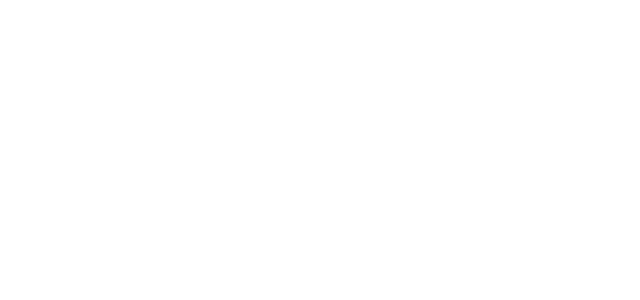
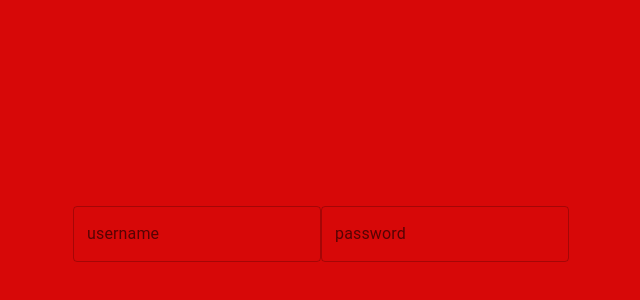
Before and after one commit to ShlomoSha/todoList, a React (Vite) app in the folder client/: page /login in a window 1280 px wide. Shown: the part 166-466 px from the top of the page, without its empty margins (319-959 px from the left). Built offline with nearby package versions, Linux system fonts and the light colour scheme.

Commit message:
some things

```diff
--- /dev/null
+++ b/client/index.css
@@ -0,0 +1,15 @@
+* {
+    margin: 0;
+    padding: 0;
+    box-sizing: border-box;
+}
+
+html, body {
+    height: 100%;
+    width: 100%;
+}
+
+#root {
+    height: 100%;
+    width: 100%;
+}
--- a/client/package.json
+++ b/client/package.json
@@ -10,6 +10,10 @@
     "preview": "vite preview"
   },
   "dependencies": {
+    "@emotion/react": "^11.14.0",
+    "@emotion/styled": "^11.14.1",
+    "@mui/icons-material": "^7.3.7",
+    "@mui/material": "^7.3.7",
     "react": "^19.2.0",
     "react-dom": "^19.2.0",
     "react-router-dom": "^7.13.0"
--- a/client/src/App.tsx
+++ b/client/src/App.tsx
@@ -1,8 +1,18 @@
+import { Navigate, Route, Routes } from "react-router-dom"
+import Login from "./pages/Login"
+import Register from "./pages/Register"
+import Tasks from "./pages/Tasks"
+
 function App() {
 
   return (
     <>
-
+      <Routes>
+        <Route path='/'element={<Navigate to={'login'} />} />
+        <Route path='login' element={<Login />} />
+        <Route path='register' element={<Register />} />
+        <Route path='tasks' element={<Tasks />} />
+      </Routes>
     </>
   )
 }
--- /dev/null
+++ b/client/src/components/AuthForm.tsx
@@ -0,0 +1,18 @@
+import { Box, TextField } from "@mui/material"
+
+interface authMode {
+    mode: string
+}
+
+export default function AuthForm({mode}: authMode) {
+    const isLogin: boolean = mode === 'login'
+
+  return (
+    <>
+        <Box>
+            <TextField id="input-username" label="username" variant="outlined" />
+            <TextField id="input-password" label="password" variant="outlined" />
+        </Box>
+    </>
+  )
+}
--- a/client/src/main.tsx
+++ b/client/src/main.tsx
@@ -1,9 +1,15 @@
 import { StrictMode } from 'react'
 import { createRoot } from 'react-dom/client'
+import { BrowserRouter } from 'react-router-dom'
 import App from './App.tsx'
+import { CssBaseline } from '@mui/material'
+import '../index.css'
 
 createRoot(document.getElementById('root')!).render(
   <StrictMode>
-    <App />
+    <BrowserRouter>
+    <CssBaseline />
+      <App />
+    </BrowserRouter>
   </StrictMode>,
 )
--- /dev/null
+++ b/client/src/pages/Login.tsx
@@ -0,0 +1,18 @@
+import { Box } from "@mui/material";
+import AuthForm from "../components/AuthForm";
+
+export default function Login() {
+  return (
+    <>
+      <Box sx={{
+        height: '100%',
+        display: "flex",
+        justifyContent: "center",
+        alignItems: "center",
+        bgcolor: "#d70808ff"
+      }}>
+        <AuthForm mode="login"/>
+      </Box>
+    </>
+  )
+}
--- /dev/null
+++ b/client/src/pages/Register.tsx
@@ -0,0 +1,7 @@
+export default function Register() {
+  return (
+    <div>
+
+    </div>
+  )
+}
--- /dev/null
+++ b/client/src/pages/Tasks.tsx
@@ -0,0 +1,7 @@
+export default function Tasks() {
+  return (
+    <div>
+
+    </div>
+  )
+}
```
Also changed, not shown: 2 other files (tests, documents, lock files or other folders).
